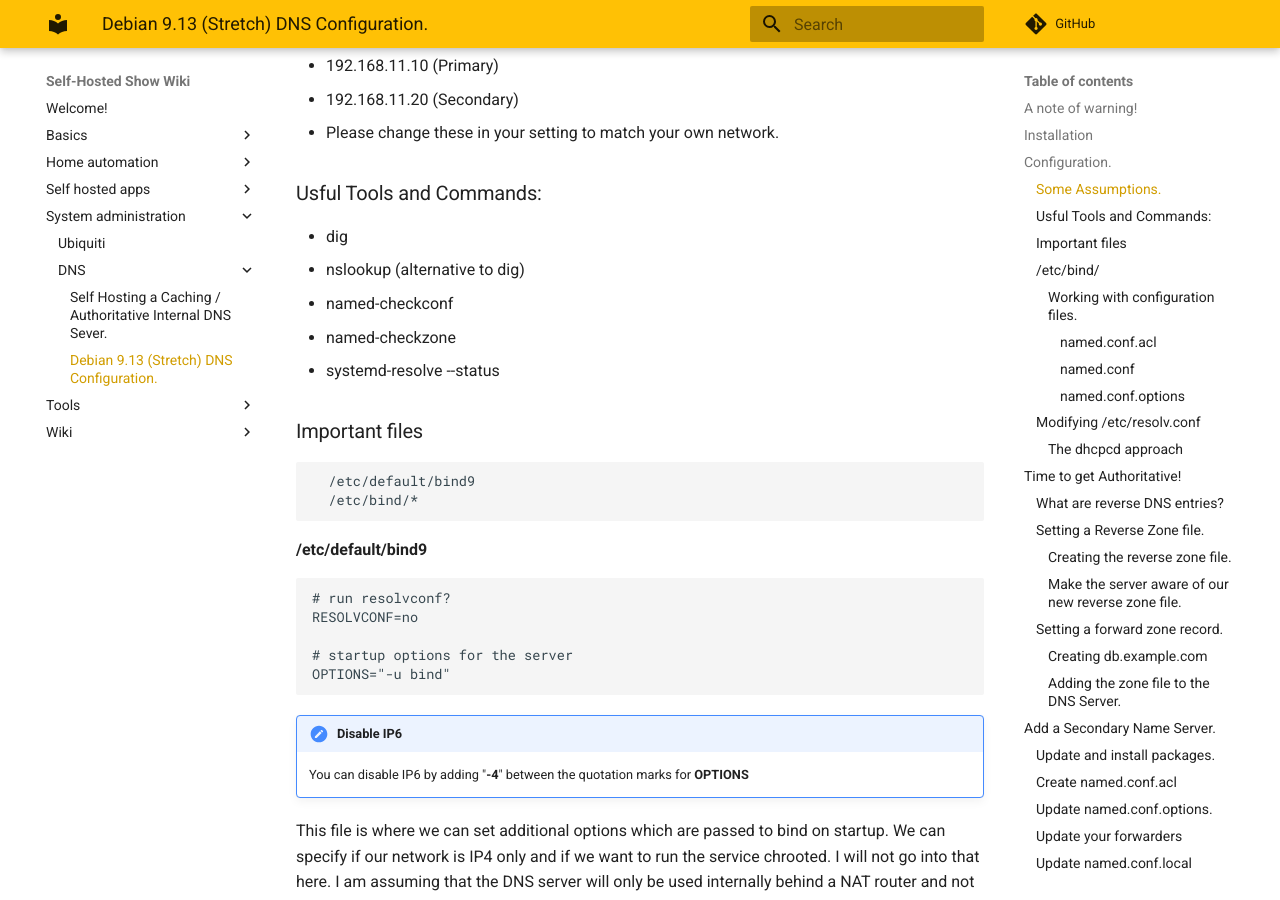
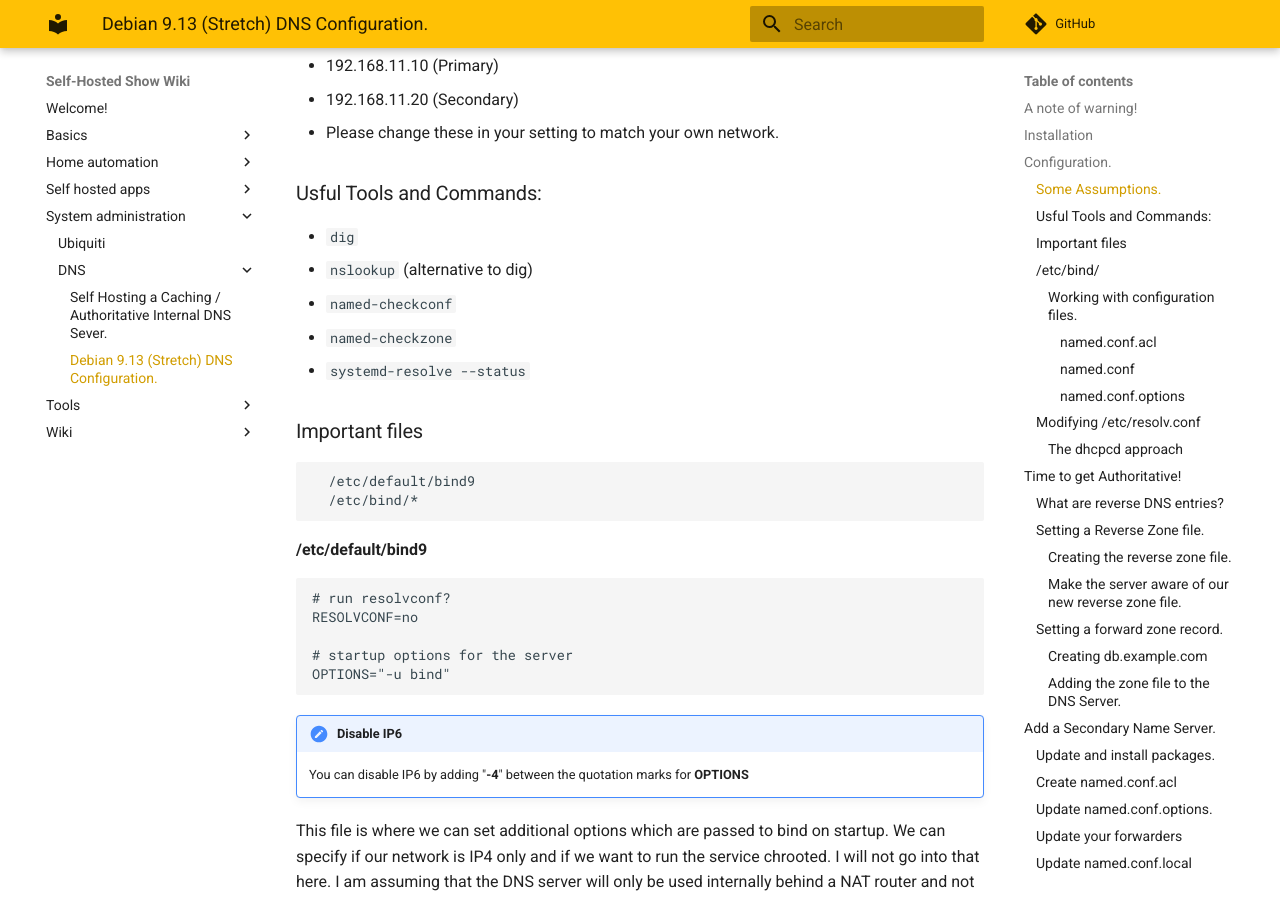
Before and after one commit to selfhostedshow/wiki, an MkDocs documentation site: the page built from docs/system-administration/DNS/debian-stretch.md, in a window 1280 px wide and 900 px high, scrolled down 751 px. Built offline with MkDocs 1.6.1 and Material for MkDocs 9.7.7, drawn with Linux system fonts in a browser that asks for light colours; comment, search, counter and statistics services are not loaded.

````diff
--- a/docs/system-administration/DNS/debian-stretch.md
+++ b/docs/system-administration/DNS/debian-stretch.md
@@ -29,11 +29,11 @@ Whilst assumptions are the mother of all hiccups. I will make a few.
 - Please change these in your setting to match your own network.
 
 ### Usful Tools and Commands:
-- dig
-- nslookup (alternative to dig)
-- named-checkconf
-- named-checkzone
-- systemd-resolve --status
+- `dig`
+- `nslookup` (alternative to dig)
+- `named-checkconf`
+- `named-checkzone`
+- `systemd-resolve --status`
 
 ### Important files
 ```
````
